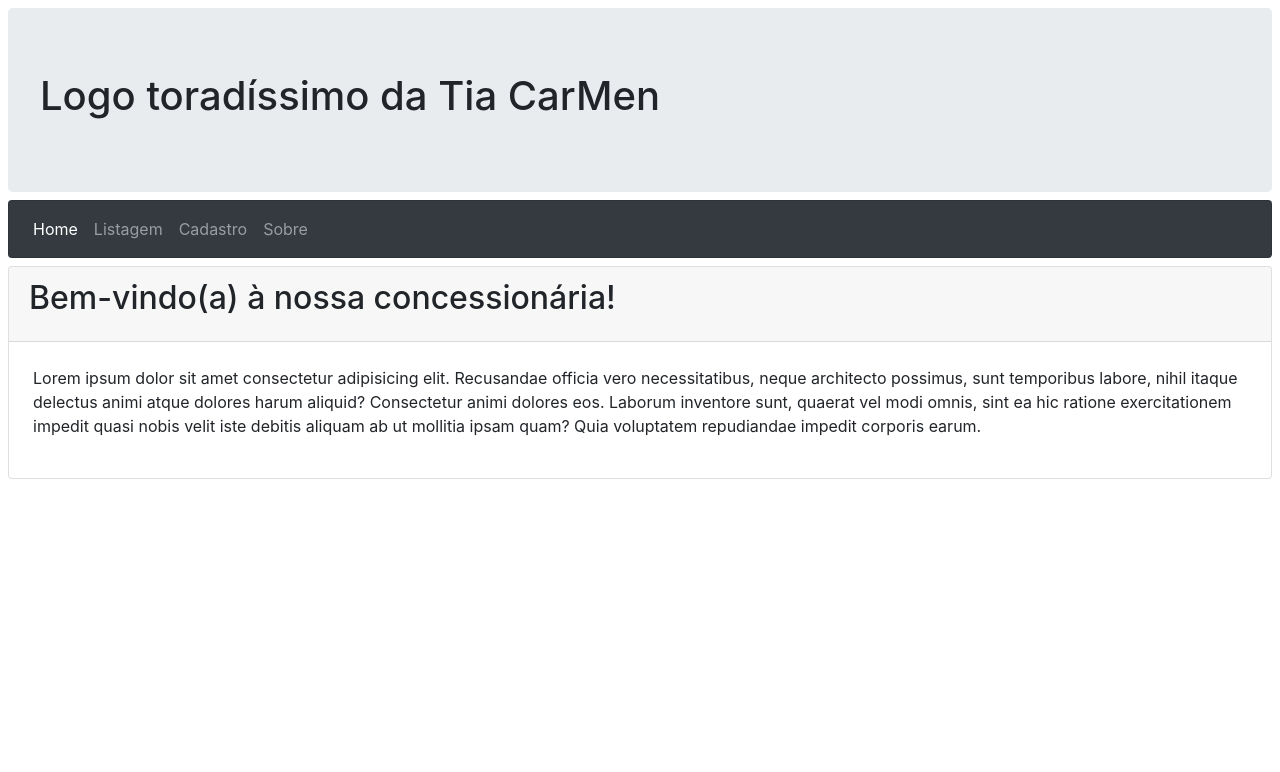
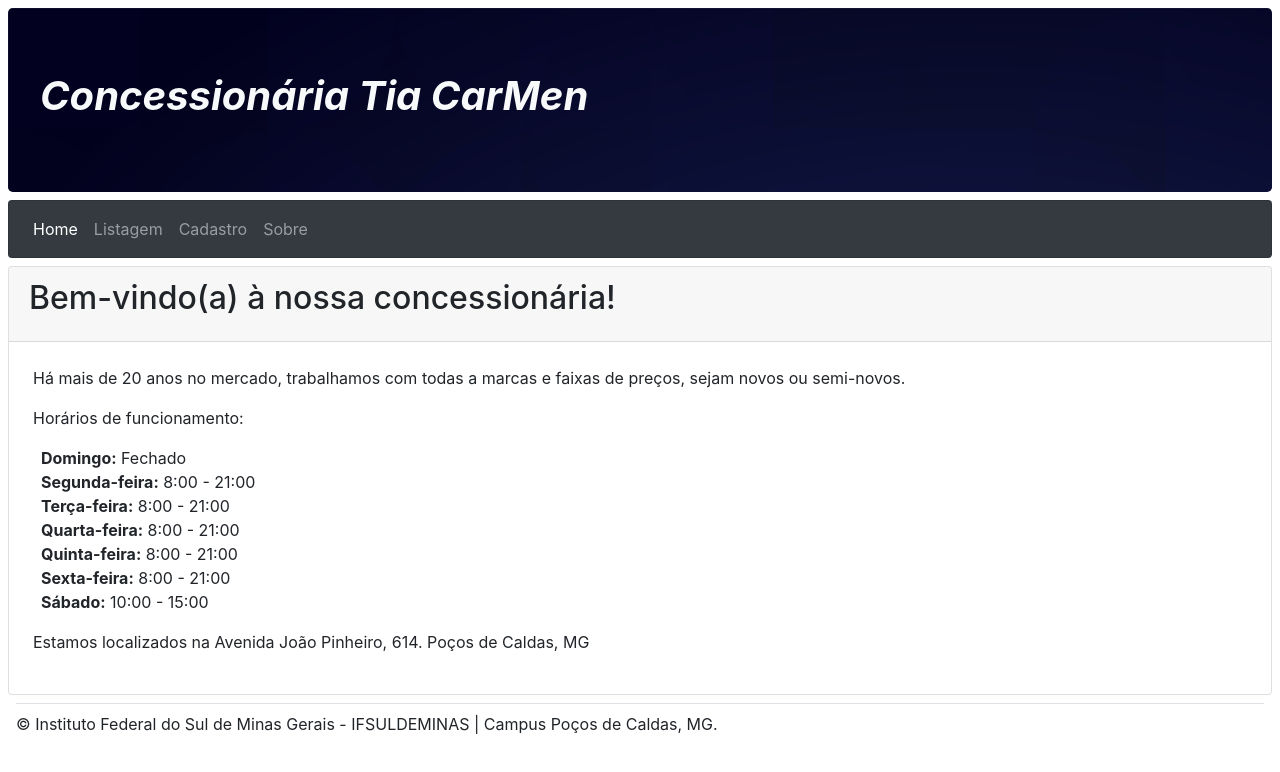
Before and after one commit to luizsetten/ConcessionariaBootstrapJS, a plain HTML site: page index.html in a window 1280 px wide. Drawn offline with nearby package versions, Linux system fonts and the light colour scheme.

Commit message:
feat: Logo e footer adicionados
Co-authored-by: Pedro Henrique Borges Prado <pedro2205@gmail.com>

```diff
--- a/index.html
+++ b/index.html
@@ -11,8 +11,8 @@
 </head>
 <body>
     <div class="m-2">
-        <div class="jumbotron my-2" >
-            <h1>Logo toradíssimo da Tia CarMen</h1>
+        <div class="jumbotron my-2" style="background-image: url('./fotos/logo.jpg');">
+            <h1 class="text-light font-weight-bolder  font-italic">Concessionária Tia CarMen</h1>
         </div>
     <nav class="card navbar navbar-expand navbar-dark bg-dark">
           <ul class="navbar-nav mr-auto">
@@ -35,9 +35,24 @@
         <div class="card-header">
           <h2 class="card-title">Bem-vindo(a) à nossa concessionária!</h2>
         </div>
-        <p class="p-4">Lorem ipsum dolor sit amet consectetur adipisicing elit. Recusandae officia vero necessitatibus, neque architecto possimus, sunt temporibus labore, nihil itaque delectus animi atque dolores harum aliquid? Consectetur animi dolores eos.
-        Laborum inventore sunt, quaerat vel modi omnis, sint ea hic ratione exercitationem impedit quasi nobis velit iste debitis aliquam ab ut mollitia ipsam quam? Quia voluptatem repudiandae impedit corporis earum.</p>
+        <div class="p-4">
+          <p>Há mais de 20 anos no mercado, trabalhamos com todas a marcas e faixas de preços, sejam novos ou semi-novos.</p>
+          <p>Horários de funcionamento:</p>
+          <ul class="pl-2" style="list-style: none;">
+            <li><strong>Domingo:</strong> Fechado</li>
+            <li><strong>Segunda-feira:</strong> 8:00 - 21:00</li>
+            <li><strong>Terça-feira:</strong> 8:00 - 21:00</li>
+            <li><strong>Quarta-feira:</strong> 8:00 - 21:00</li>
+            <li><strong>Quinta-feira:</strong> 8:00 - 21:00</li>
+            <li><strong>Sexta-feira:</strong> 8:00 - 21:00</li>
+            <li><strong>Sábado:</strong> 10:00 - 15:00</li>
+          </ul>
+          <p>Estamos localizados na Avenida João Pinheiro, 614. Poços de Caldas, MG</p>
+        </div>
       </div>
+          <footer class="border-top sticky-bottom mx-2 mt-2 pt-2">
+            <p>© Instituto Federal do Sul de Minas Gerais - IFSULDEMINAS | Campus Poços de Caldas, MG.</p>
+          </footer>
     </div>
 </body>
 </html>
```
Also changed, not shown: cadastro.html (+6 -3 lines), listagem.html (+5 -2 lines), sobre.html (+6 -4 lines), fotos/logo.jpg (added).
